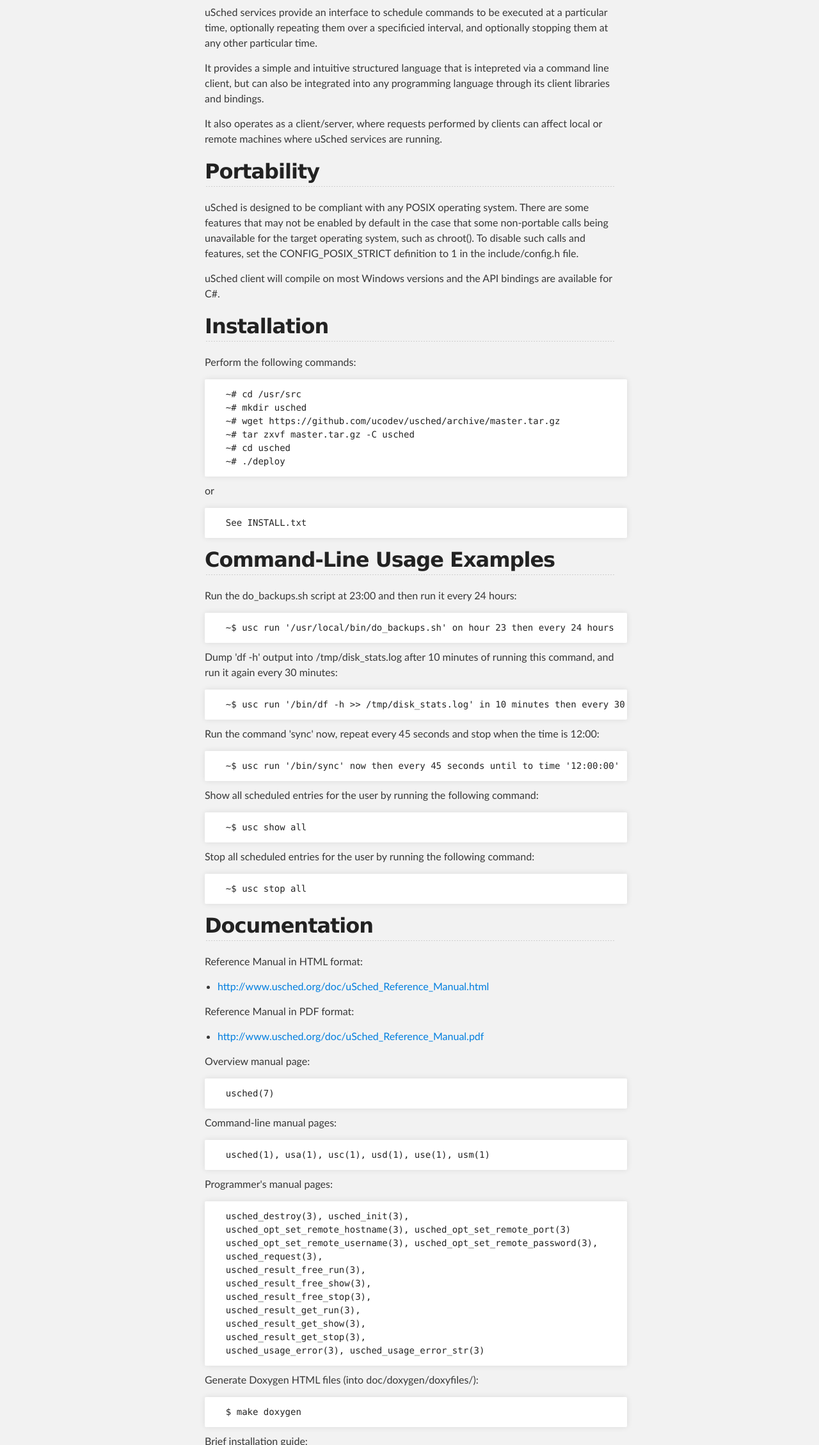
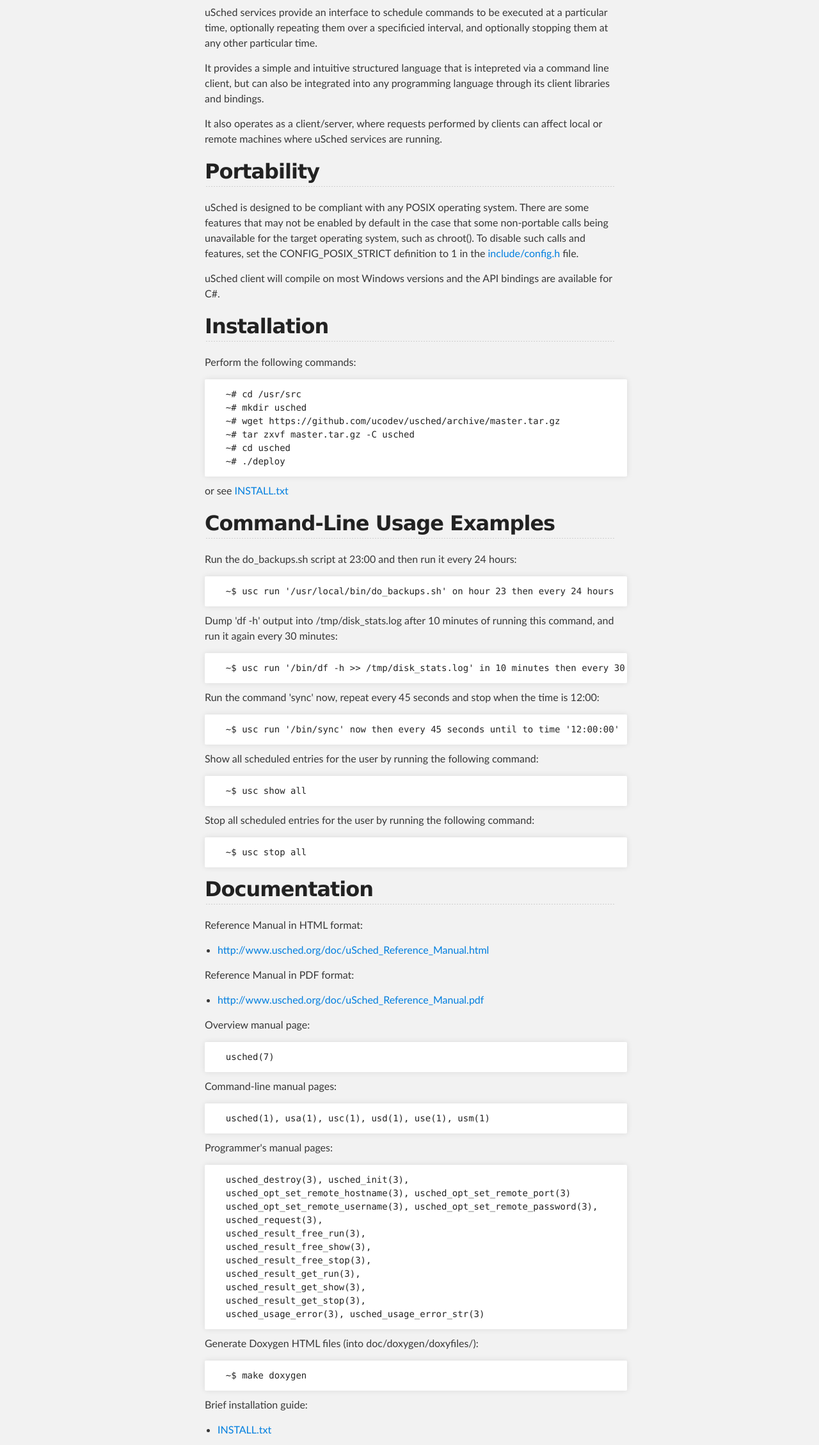
Before and after one commit to ucodev/usched, a plain HTML site: page index.html in a window 1280 px wide. Shown: the part 488-2747 px from the top of the page at 64% size. Drawn offline with Linux system fonts and the light colour scheme.

```diff
--- a/index.html
+++ b/index.html
@@ -49,7 +49,7 @@ It also delivers a powerful programming interface for multiple programming langu
 <h2>
 <a id="portability" class="anchor" href="#portability" aria-hidden="true"><span class="octicon octicon-link"></span></a>Portability</h2>
 
-<p>uSched is designed to be compliant with any POSIX operating system. There are some features that may not be enabled by default in the case that some non-portable calls being unavailable for the target operating system, such as chroot(). To disable such calls and features, set the CONFIG_POSIX_STRICT definition to 1 in the include/config.h file.</p>
+<p>uSched is designed to be compliant with any POSIX operating system. There are some features that may not be enabled by default in the case that some non-portable calls being unavailable for the target operating system, such as chroot(). To disable such calls and features, set the CONFIG_POSIX_STRICT definition to 1 in the <a href="https://github.com/ucodev/usched/blob/master/include/config.h">include/config.h</a> file.</p>
 
 <p>uSched client will compile on most Windows versions and the API bindings are available for C#.</p>
 
@@ -66,10 +66,7 @@ It also delivers a powerful programming interface for multiple programming langu
   ~# ./deploy
 </code></pre>
 
-<p>or</p>
-
-<pre><code>  See INSTALL.txt
-</code></pre>
+<p>or see <a href="https://github.com/ucodev/usched/blob/master/doc/text/INSTALL.txt">INSTALL.txt</a></p>
 
 <h2>
 <a id="command-line-usage-examples" class="anchor" href="#command-line-usage-examples" aria-hidden="true"><span class="octicon octicon-link"></span></a>Command-Line Usage Examples</h2>
@@ -141,18 +138,19 @@ It also delivers a powerful programming interface for multiple programming langu
 
 <p>Generate Doxygen HTML files (into doc/doxygen/doxyfiles/):</p>
 
-<pre><code>  $ make doxygen
+<pre><code>  ~$ make doxygen
 </code></pre>
 
 <p>Brief installation guide:</p>
 
-<pre><code>  INSTALL.txt
-</code></pre>
+<ul>
+<li><a href="https://github.com/ucodev/usched/blob/master/doc/text/INSTALL.txt">INSTALL.txt</a></li>
+</ul>
 
 <h2>
 <a id="library-usage-examples" class="anchor" href="#library-usage-examples" aria-hidden="true"><span class="octicon octicon-link"></span></a>Library Usage Examples</h2>
 
-<p>See example/ directory for library usage examples in C, C#, Java, PHP, and more.</p>
+<p>See <a href="https://github.com/ucodev/usched/tree/master/example">example/</a> directory for library usage examples in C, C#, Java, PHP, and more.</p>
 
 <h2>
 <a id="notes" class="anchor" href="#notes" aria-hidden="true"><span class="octicon octicon-link"></span></a>Notes</h2>
```
Also changed, not shown: params.json (+1 -1 lines).
